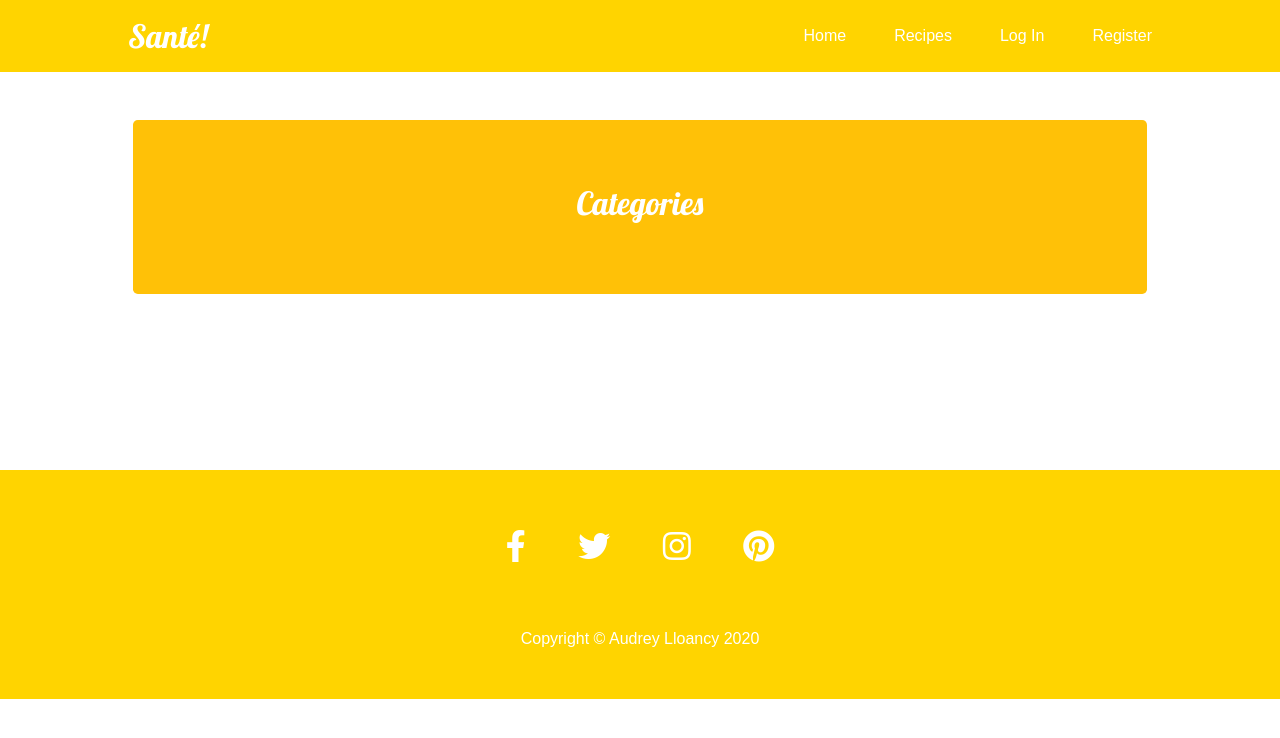
After one commit to AudreyLL88/MS3__Sante, a Flask app: page /get_categories in a window 1280 px wide. The commit adds this page. Shown: the top 738 px of the page. Run offline with Flask 2, Linux system fonts and the light colour scheme; data that the repository does not hold is empty; some libraries are stand-ins or nearby versions.

Commit message:
Add admin privileges functionnalities and create category.html

```diff
--- a/app.py
+++ b/app.py
@@ -87,8 +87,11 @@ def profile(username):
         {"username": session["user"]})["username"]
 
     if session["user"]:
-        cocktails = list(
-            mongo.db.cocktails.find({"created_by": username.lower()}))
+        if session["user"] == "admin":
+            cocktails = list(mongo.db.cocktails.find())
+        else:
+            cocktails = list(
+                mongo.db.cocktails.find({"created_by": username.lower()}))
         return render_template(
             "profile.html", username=username, cocktails=cocktails)
 
@@ -144,6 +147,12 @@ def delete_cocktail(cocktail_id):
     return redirect(url_for("get_cocktails"))
 
 
+@app.route("/get_categories")
+def get_categories():
+    categories = list(mongo.db.categories.find().sort("category_name", 1))
+    return render_template("categories.html", categories=categories)
+
+
 if __name__ == "__main__":
     app.run(host=os.environ.get("IP"),
             port=int(os.environ.get("PORT")),
--- /dev/null
+++ b/templates/categories.html
@@ -0,0 +1,36 @@
+{% extends "base.html" %}
+{% block content %}
+
+    <!--Main container -->
+    <div class="container">
+
+        <!--Header -->
+        <header class="py-5 mb-2">
+            <div class="jumbotron bg-warning mx-5">
+                <div class="row text-center">
+                    <div class="col-lg-12">
+                    <h2 class="text-white">Categories</h2>
+                    </div>
+                </div>
+            </div>
+        </header>
+
+        <!--Categories -->
+        <div class="row my-5">
+        {% for category in categories %}
+            <div class="col-sm-12 col-md-3">
+                <div class="card shadow m-1">
+                    <div class="card-body text-center">
+                        <h2 class="card-title">{{ category.category_name }}</h2>
+                    </div>
+                    <div class="card-action text-center my-2">
+                        <a href="" class="btn btn-success accent-4">Edit</a>
+                        <a href="" class="btn btn-danger">Delete</a>
+                    </div>
+                </div>
+            </div>
+        {% endfor %}
+        </div>
+    </div>
+
+{% endblock %}
```
Also changed, not shown: templates/profile.html (+7 -1 lines).
